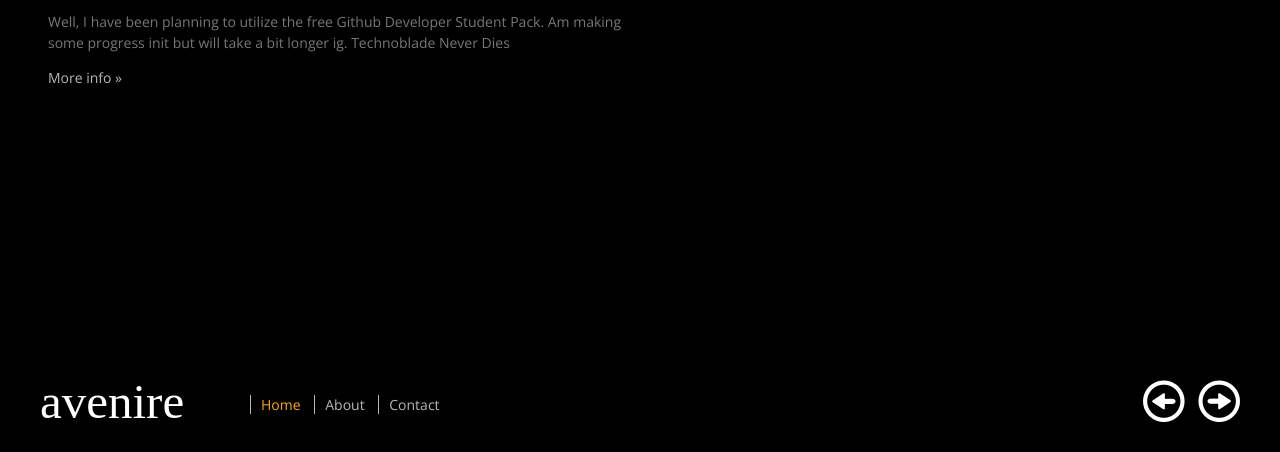
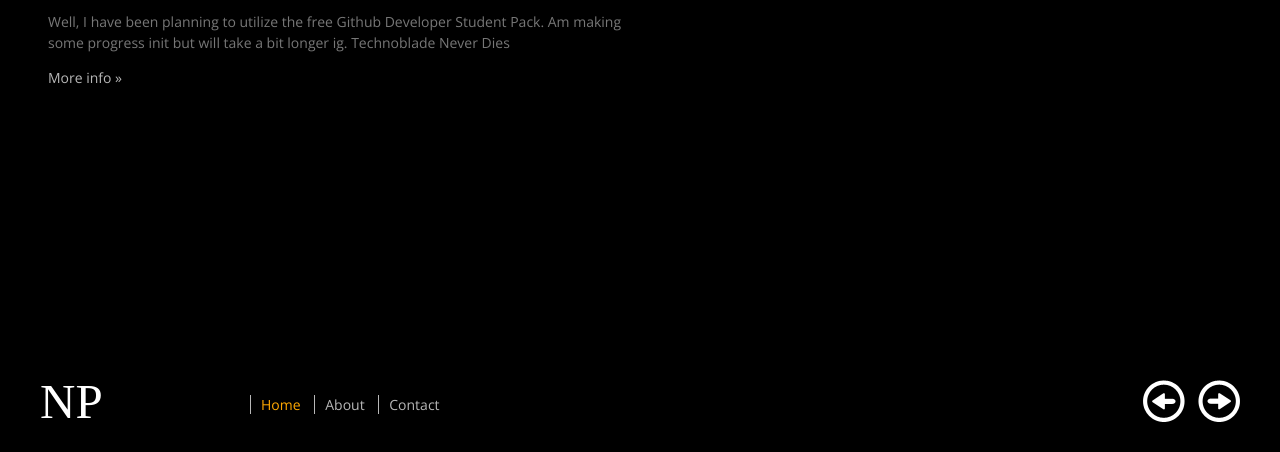
Before and after one commit to NarasimaPandiyan/NarasimaPandiyan.github.io, a plain HTML site: page index.html in a window 1280 px wide. Shown: the part 348-800 px from the top of the page. Drawn offline with nearby package versions, Linux system fonts and the light colour scheme; a web font is replaced by a local one.

Commit message:
Changed the LOGO

```diff
--- a/index.html
+++ b/index.html
@@ -42,7 +42,7 @@
 		<button class="full-screen" onclick="$(document).toggleFullScreen()"></button>
 
 		<!-- Site Logo -->
-		<div id="logo">avenire</div>
+		<div id="logo">NP</div>
 
 		<!-- Main Navigation -->
 		<nav class="main-nav">
```
